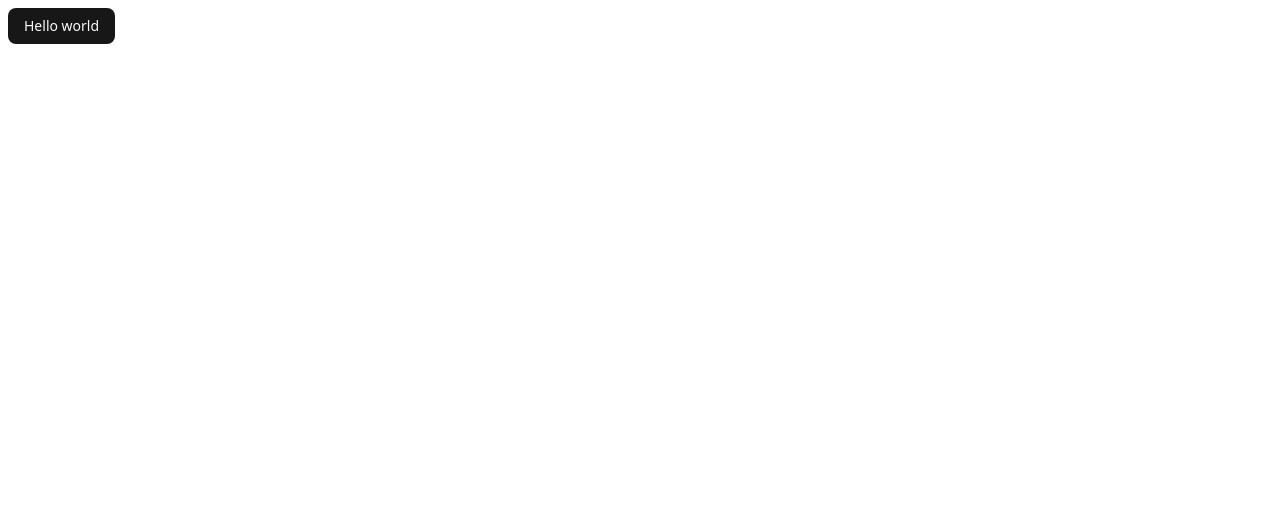
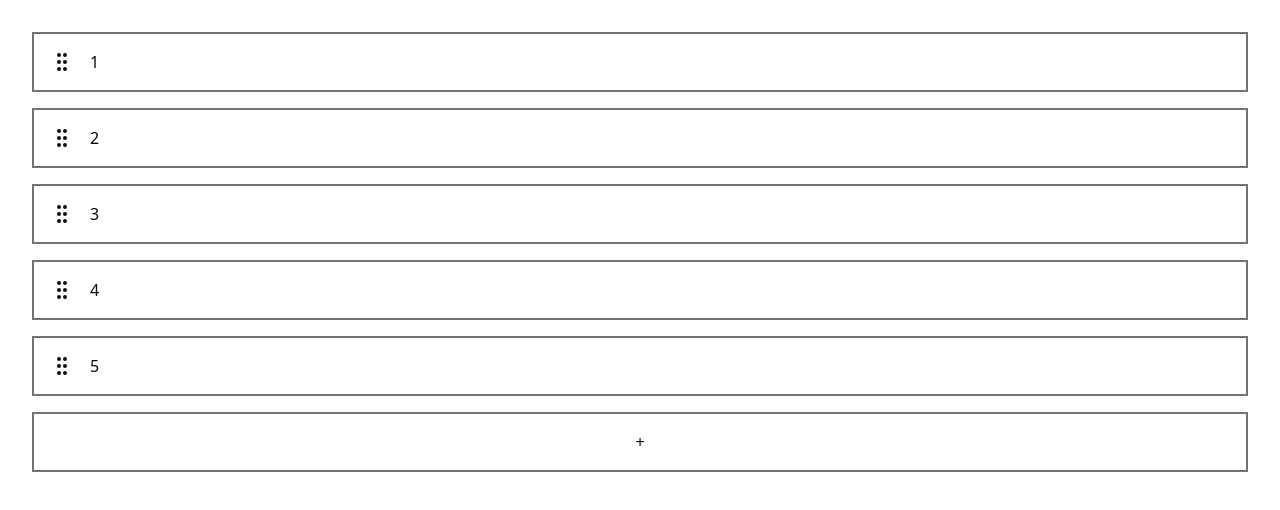
Before and after one commit to HitsujiRere/test-dnd-list, a Next.js app: page / in a window 1280 px wide. Shown: the top 510 px of the page. Built offline with nearby package versions, Linux system fonts and the light colour scheme.

Commit message:
feat: dnd-kitによる並び替えられるリストの実装

```diff
--- a/package.json
+++ b/package.json
@@ -10,6 +10,10 @@
     "format": "biome format --write"
   },
   "dependencies": {
+    "@dnd-kit/core": "^6.3.1",
+    "@dnd-kit/modifiers": "^9.0.0",
+    "@dnd-kit/sortable": "^10.0.0",
+    "@dnd-kit/utilities": "^3.2.2",
     "@radix-ui/react-slot": "^1.2.3",
     "class-variance-authority": "^0.7.1",
     "clsx": "^2.1.1",
--- a/src/app/page.tsx
+++ b/src/app/page.tsx
@@ -1,9 +1,9 @@
-import { Button } from "@/components/ui/button";
+import { DnDList } from "@/features/DndList";
 
 export default function Home() {
   return (
-    <main className="p-2">
-      <Button>Hello world</Button>
+    <main className="p-8">
+      <DnDList />
     </main>
   );
 }
--- /dev/null
+++ b/src/features/DndList/ListItem.tsx
@@ -0,0 +1,42 @@
+"use client";
+
+import { useSortable } from "@dnd-kit/sortable";
+import { CSS } from "@dnd-kit/utilities";
+import { cn } from "@/lib/utils";
+import type { Item } from "./item";
+import { ListItemView } from "./ListItemView";
+
+export const ListItem = ({ item }: { item: Item }) => {
+  const {
+    isDragging,
+    setActivatorNodeRef,
+    attributes,
+    listeners,
+    setNodeRef,
+    transform,
+    transition,
+  } = useSortable({ id: item.id });
+
+  return (
+    // DOM全体
+    <div
+      ref={setNodeRef}
+      className={cn({
+        "opacity-0": isDragging,
+      })}
+      style={{
+        transform: CSS.Transform.toString(transform),
+        transition,
+      }}
+    >
+      <ListItemView
+        item={item}
+        handlerProps={{
+          ref: setActivatorNodeRef,
+          attributes,
+          listeners,
+        }}
+      />
+    </div>
+  );
+};
--- /dev/null
+++ b/src/features/DndList/ListItemView.tsx
@@ -0,0 +1,36 @@
+"use client";
+
+import type {
+  DraggableAttributes,
+  DraggableSyntheticListeners,
+} from "@dnd-kit/core";
+import { GripVerticalIcon } from "lucide-react";
+import type { Item } from "./item";
+
+export const ListItemView = ({
+  item,
+  handlerProps,
+}: {
+  item: Item;
+  handlerProps?: {
+    ref: (element: HTMLElement | null) => void;
+    attributes: DraggableAttributes;
+    listeners: DraggableSyntheticListeners;
+  };
+}) => {
+  return (
+    <div className="border-2 border-neutral-500 bg-white p-4">
+      <div className="flex items-center gap-4">
+        <div
+          ref={handlerProps?.ref}
+          className={handlerProps ? "cursor-grabbing" : "cursor-grab"}
+          {...handlerProps?.attributes}
+          {...handlerProps?.listeners}
+        >
+          <GripVerticalIcon />
+        </div>
+        <div>{item.id}</div>
+      </div>
+    </div>
+  );
+};
--- /dev/null
+++ b/src/features/DndList/index.tsx
@@ -0,0 +1,55 @@
+"use client";
+
+import { closestCenter, DndContext, DragOverlay } from "@dnd-kit/core";
+import { arrayMove, SortableContext } from "@dnd-kit/sortable";
+import { useState } from "react";
+import type { Item } from "./item";
+import { ListItem } from "./ListItem";
+import { ListItemView } from "./ListItemView";
+
+const ITEMS: Item[] = [{ id: 1 }, { id: 2 }, { id: 3 }, { id: 4 }, { id: 5 }];
+
+export const DnDList = () => {
+  const [items, setItems] = useState(ITEMS);
+
+  const [activeId, setActiveId] = useState<number | null>(null);
+  const activeItem = items.find((item) => item.id === activeId);
+
+  return (
+    <div className="flex flex-col gap-4">
+      <DndContext
+        collisionDetection={closestCenter}
+        onDragStart={(event) => {
+          setActiveId(event.active.id as number);
+        }}
+        onDragEnd={({ active, over }) => {
+          setActiveId(null);
+          if (over == null || active.id === over.id) {
+            return;
+          }
+          const oldIndex = items.findIndex((item) => item.id === active.id);
+          const newIndex = items.findIndex((item) => item.id === over.id);
+          const newItems = arrayMove(items, oldIndex, newIndex);
+          setItems(newItems);
+        }}
+      >
+        <SortableContext items={items}>
+          {items.map((item) => (
+            <ListItem key={item.id} item={item} />
+          ))}
+        </SortableContext>
+        <DragOverlay>
+          {activeItem && <ListItemView item={activeItem} />}
+        </DragOverlay>
+      </DndContext>
+
+      <button
+        type="button"
+        className="border-2 border-neutral-500 p-4"
+        onClick={() => setItems((item) => [...item, { id: item.length + 1 }])}
+      >
+        +
+      </button>
+    </div>
+  );
+};
--- /dev/null
+++ b/src/features/DndList/item.ts
@@ -0,0 +1,3 @@
+export type Item = {
+  id: number;
+};
```
Also changed, not shown: 1 other file (tests, documents, lock files or other folders).
